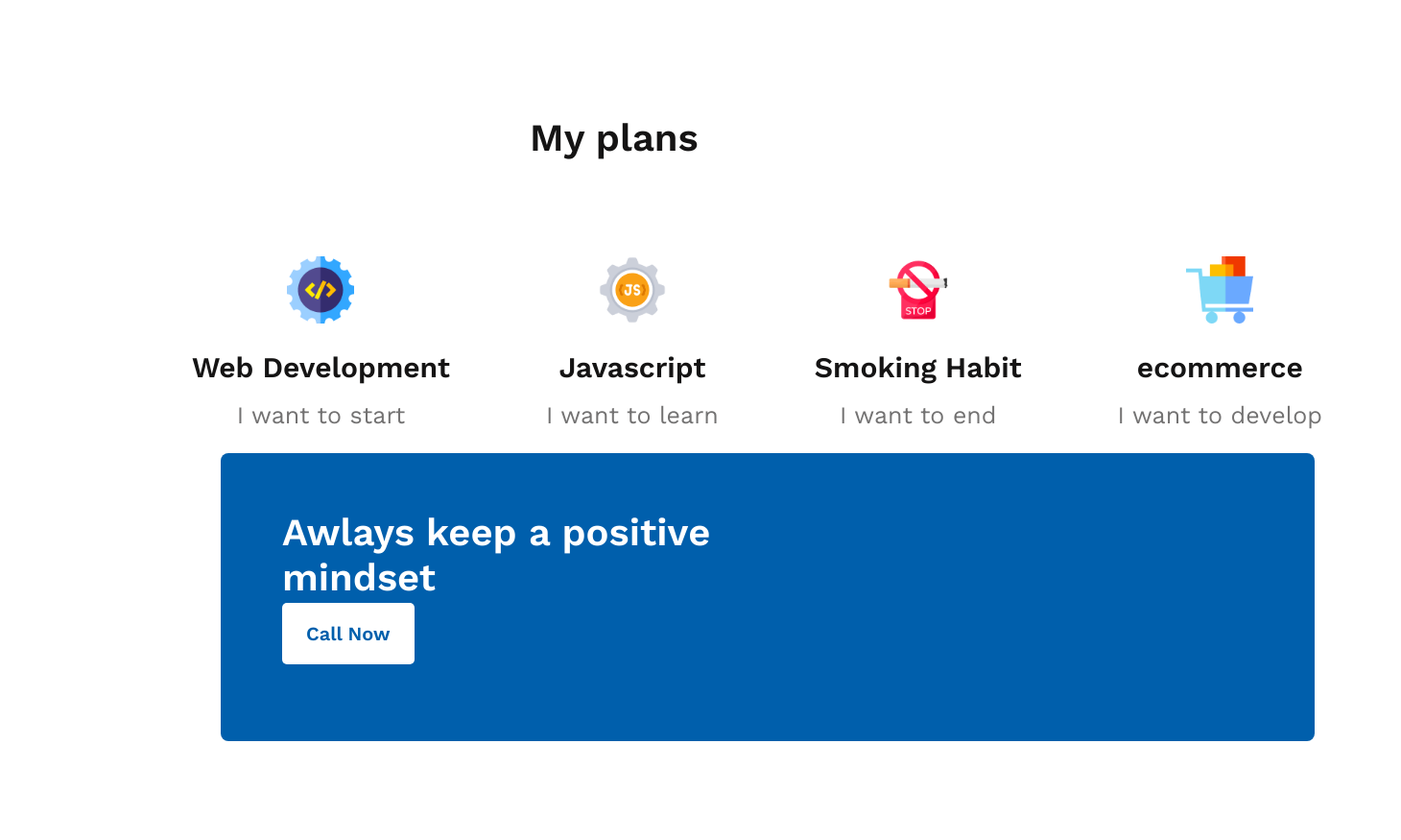
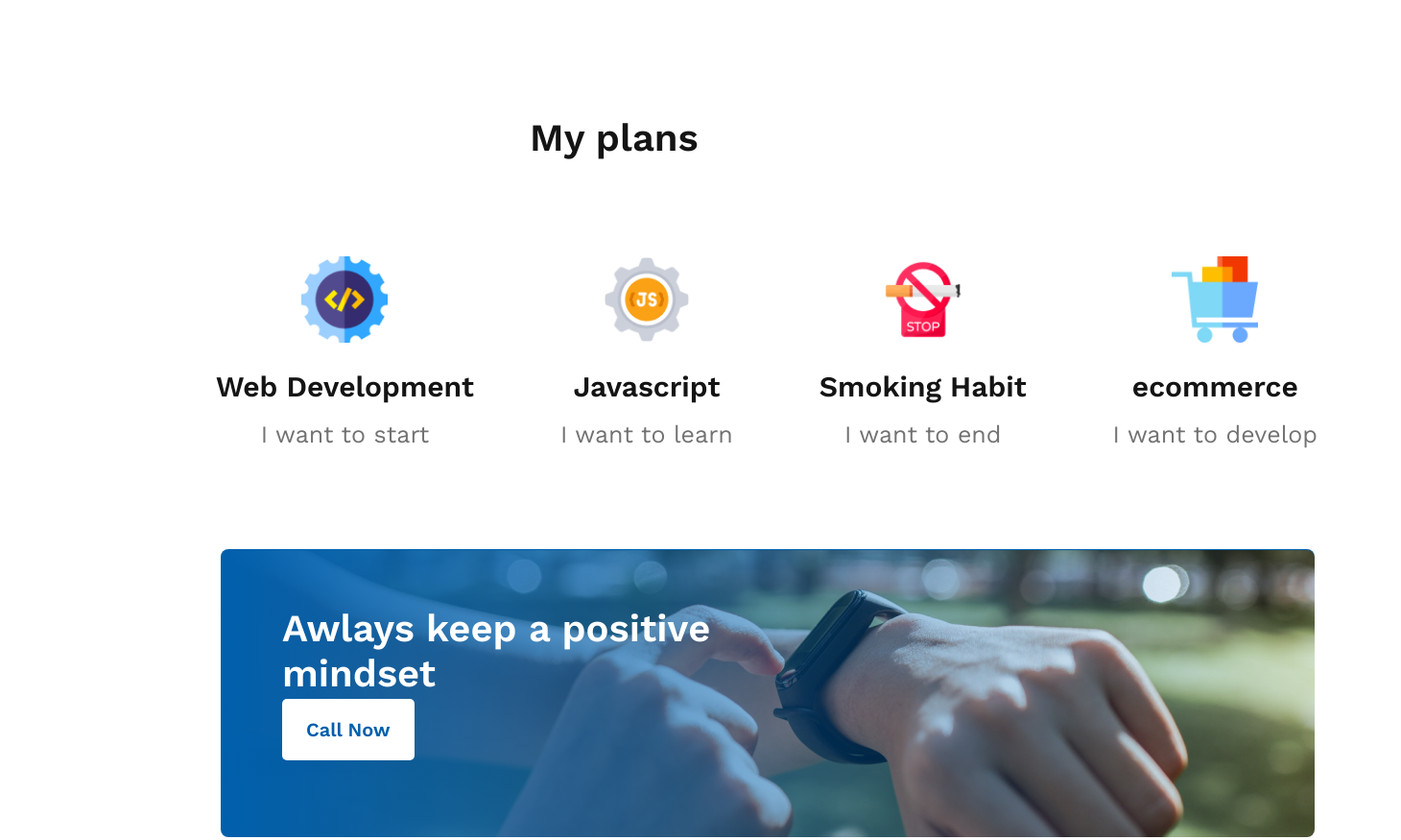
Before and after one commit to saifulislam735/dev_protfolio_assignment, a plain HTML site: page index.html in a window 1280 px wide. Shown: the part 1602-2477 px from the top of the page at 96% size, 1460 px wide, since content can reach past the window. Drawn offline with nearby package versions, Linux system fonts and the light colour scheme.

Commit message:
final commit after compliting minset graient problem

```diff
--- a/css/style.css
+++ b/css/style.css
@@ -103,6 +103,7 @@ header{
 
 .my-plan-section{
     width: 100%;
+    margin-bottom: 100px;
 }
 
 .plan_heading{
@@ -120,11 +121,11 @@ header{
     width:100%;
     height: 205px;
     display:flex;
-    margin-left: 150px;
+    margin-left: 180px;
     text-align: center;
 }
 .plan_skill_develop_quater{
-    padding: 0px 50px;
+    padding: 0px 45px;
 }
 .plan_skill_develop h5{
     font-size: 30px;
@@ -143,21 +144,23 @@ header{
 
 }
 .plan_skill_develop div img{
-    width: 70px;
-    height: 70px;
+    width: 90px;
+    height: 90px;
     margin-bottom: 24px;
 }
 
             /* mindset-section */
 
 .mindset-section{
-
+    background:linear-gradient(90deg, #005FAC 0%, rgba(0, 95, 172, 0) 100%),
+    url(../images/watch.png);
     width:1140px;
     height: 300px;
-    /* margin: 0px 230px 130px 230px; */
     margin-left: 230px;
     border-radius: 8px;
     background-color: #005FAC;
+
+    /* border-radius: 8px; */
 
 }
 .mindset-section h4{
@@ -247,3 +250,5 @@ header{
     color: white;
     margin-bottom: 50px;
 }
+
+            /* done */
```
